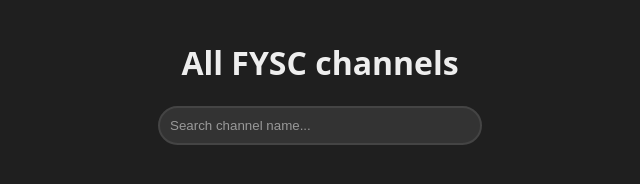
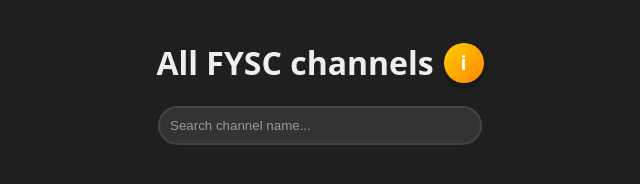
Before and after one commit to ZMstats/zmstatistics.xyz, a plain HTML site: page fyscchannels.html in a window 1280 px wide. Shown: the whole page, without its empty margins (320-960 px from the left). Drawn offline with Linux system fonts and the light colour scheme; no server answers.

Commit message:
Update fyscchannels.html

```diff
--- a/fyscchannels.html
+++ b/fyscchannels.html
@@ -14,6 +14,30 @@
 
     h1 {
       text-align: center;
+      display: flex;
+      align-items: center;
+      justify-content: center;
+    }
+
+    .info-button {
+      display: inline-block;
+      width: 40px;
+      height: 40px;
+      border-radius: 50%;
+      background: linear-gradient(135deg, #ffcc00, #ff8800);
+      color: #fff;
+      font-size: 20px;
+      text-align: center;
+      line-height: 40px;
+      text-decoration: none;
+      margin-left: 10px;
+      box-shadow: 0 4px 8px rgba(0, 0, 0, 0.3);
+      transition: transform 0.3s ease-in-out, box-shadow 0.3s ease-in-out;
+    }
+
+    .info-button:hover {
+      transform: scale(1.1);
+      box-shadow: 0 6px 12px rgba(0, 0, 0, 0.5);
     }
 
     ul {
@@ -127,7 +151,7 @@
 </head>
 <body>
   <div class="loader"></div>
-  <h1>All FYSC channels</h1>
+  <h1>All FYSC channels <a href="https://zmstatics.xyz/info" target="_blank" class="info-button">i</a></h1>
 
   <div class="search-container">
     <input type="text" id="searchInput" class="search-input" placeholder="Search channel name...">
```
